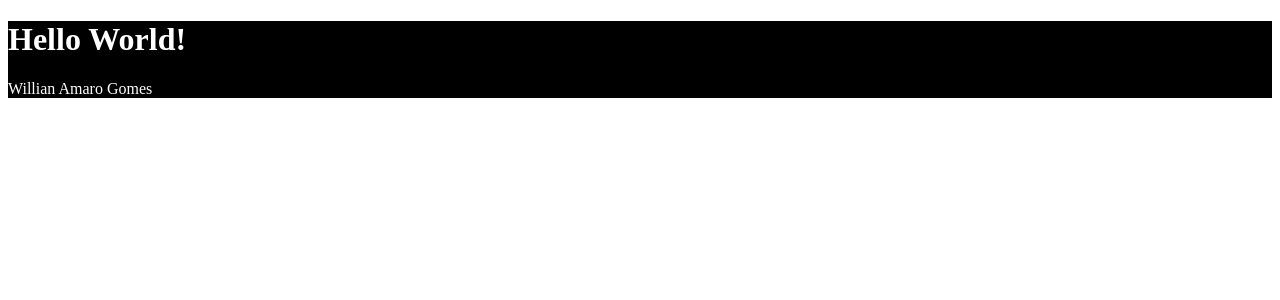
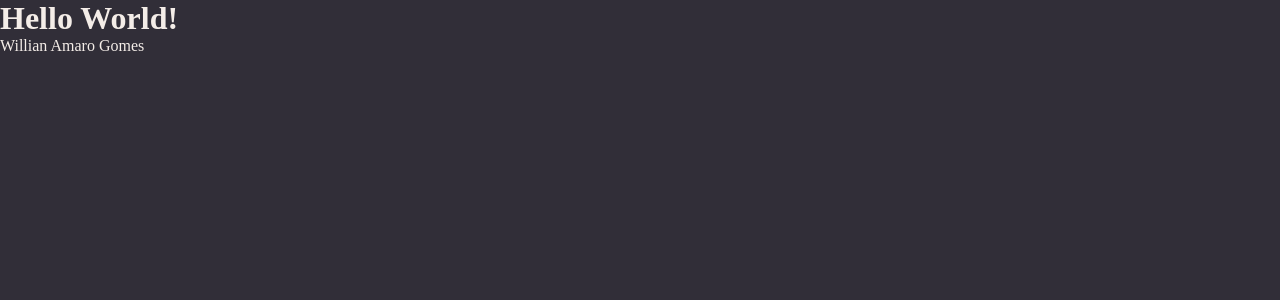
Before and after one commit to williangomesdev/Explorer-Stage10-Rocketnotes-Frontend-, a React (Vite) app: page / in a window 1280 px wide. Shown: the top 300 px of the page. Built offline with nearby package versions, Linux system fonts and the light colour scheme.

Commit message:
estilização global

```diff
--- a/src/main.jsx
+++ b/src/main.jsx
@@ -1,7 +1,7 @@
 import React from 'react'
 import ReactDOM from 'react-dom/client'
 import { ThemeProvider } from 'styled-components'
-
+import GlobalStyles from './styles/global'
 import theme from "./styles/theme"
 import { Details } from './pages/Details'
 
@@ -9,7 +9,8 @@
 ReactDOM.createRoot(document.getElementById('root')).render(
   <React.StrictMode >
     <ThemeProvider theme={theme}>
+      <GlobalStyles />
       <Details />
-    </ThemeProvider>
-  </React.StrictMode>
+  </ThemeProvider>
+  </React.StrictMode >
 )
--- a/src/pages/Details/styles.js
+++ b/src/pages/Details/styles.js
@@ -1,6 +1,4 @@
 import styled from "styled-components";
 
 export const Container = styled.div`
-  color: white;
-  background-color: black;
 `;
--- /dev/null
+++ b/src/styles/global.js
@@ -0,0 +1,28 @@
+import { createGlobalStyle } from "styled-components";
+
+export default createGlobalStyle`
+*{
+    margin: 0;
+    padding:0;
+    box-sizing:border-box;
+}
+body{
+    background-color: ${({ theme }) => theme.COLORS.BACKGROUND_800};
+    color: ${({ theme }) => theme.COLORS.WHITE};
+}
+
+a{
+    text-decoration: none;
+}
+
+button,
+a{
+    cursor: pointer;
+    transition:filter 0.2s;
+}
+
+button:hover,
+a:hover{
+filter:brightness(0.9);
+}
+`;
```
